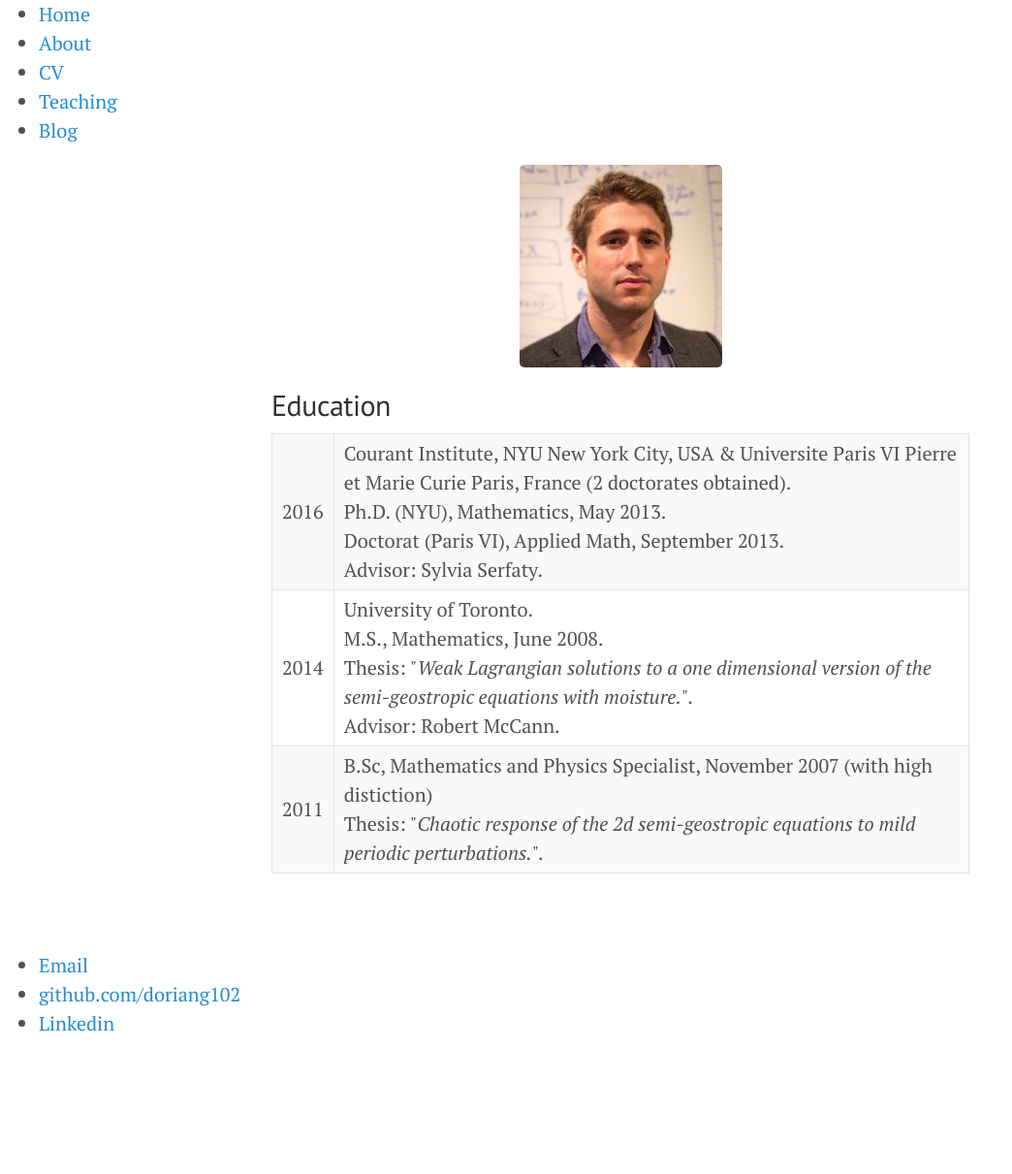
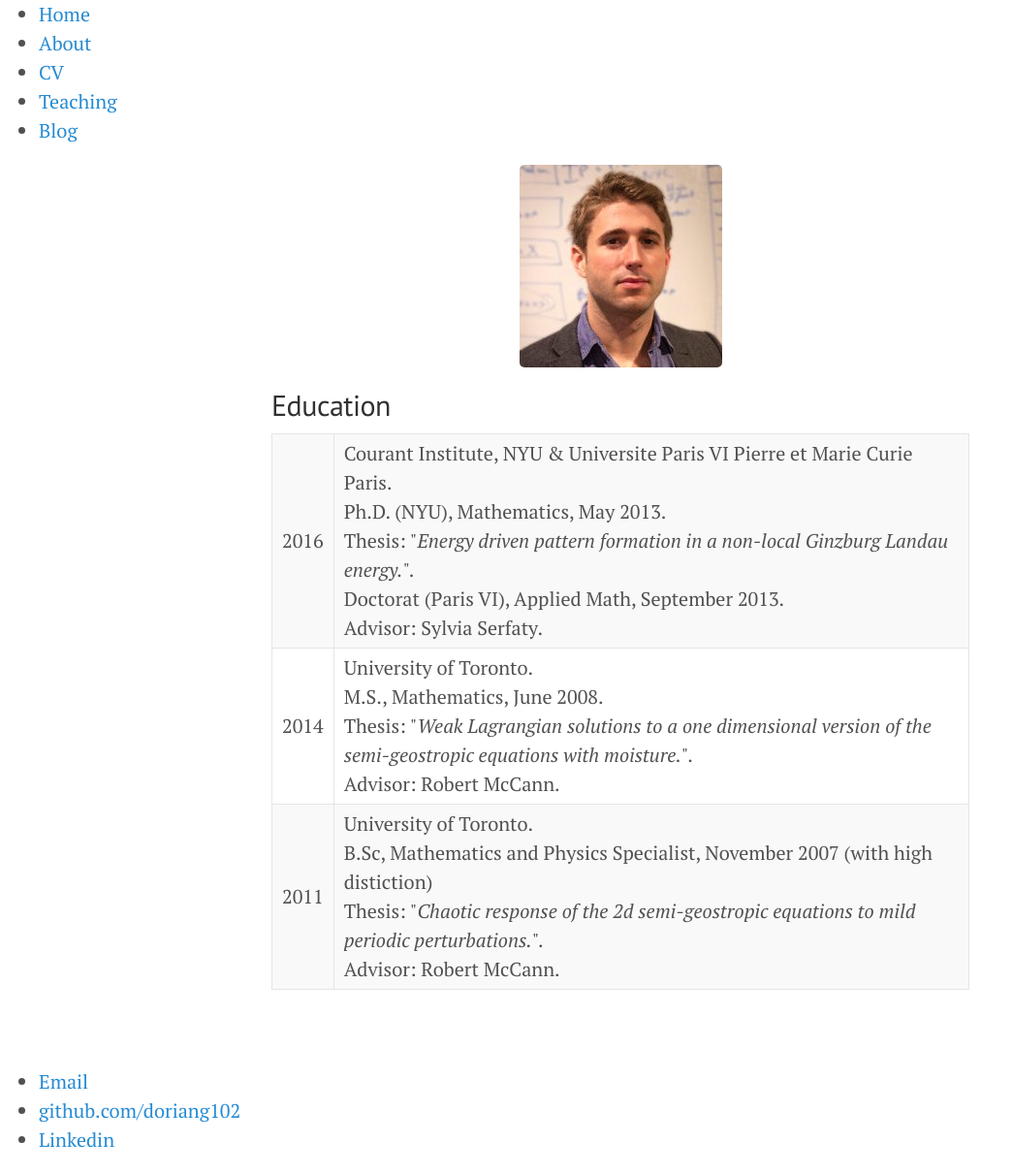
Before and after one commit to doriang102/doriang102.github.io, a Jekyll site: the page built from cv/index.html, in a window 1280 px wide. Shown: the whole page at 97% size, without its empty margins (0-1044 px from the left). Built offline with Jekyll 4.4.1, drawn with Linux system fonts in a browser that asks for light colours; before the commit the page ends 1091 px from its top, so only the background shows below that.

Commit message:
Update index.html

```diff
--- a/cv/index.html
+++ b/cv/index.html
@@ -13,8 +13,9 @@ title: CV
 	<tr>
 		<td>2016</td>
 		<td>
-			Courant Institute, NYU New York City, USA &amp; Universite Paris VI Pierre et Marie Curie Paris, France (2 doctorates obtained).<br>
+			Courant Institute, NYU & Universite Paris VI Pierre et Marie Curie Paris.<br>
       Ph.D. (NYU), Mathematics, May 2013.<br>
+      Thesis: "<i>Energy driven pattern formation in a non-local Ginzburg Landau energy.</i>".<br>
       Doctorat (Paris VI), Applied Math, September 2013.<br>
       Advisor: Sylvia Serfaty.
 		</td>
@@ -33,8 +34,10 @@ title: CV
 	<tr>
 		<td>2011</td>
 		<td>
+			University of Toronto. <br>
       B.Sc, Mathematics and Physics Specialist, November 2007 (with high distiction)<br>
       Thesis:  "<i>Chaotic response of the 2d semi-geostropic equations to mild periodic perturbations.</i>".<br>
+      Advisor: Robert McCann.
 		</td>
 	</tr>
 </table>
```
